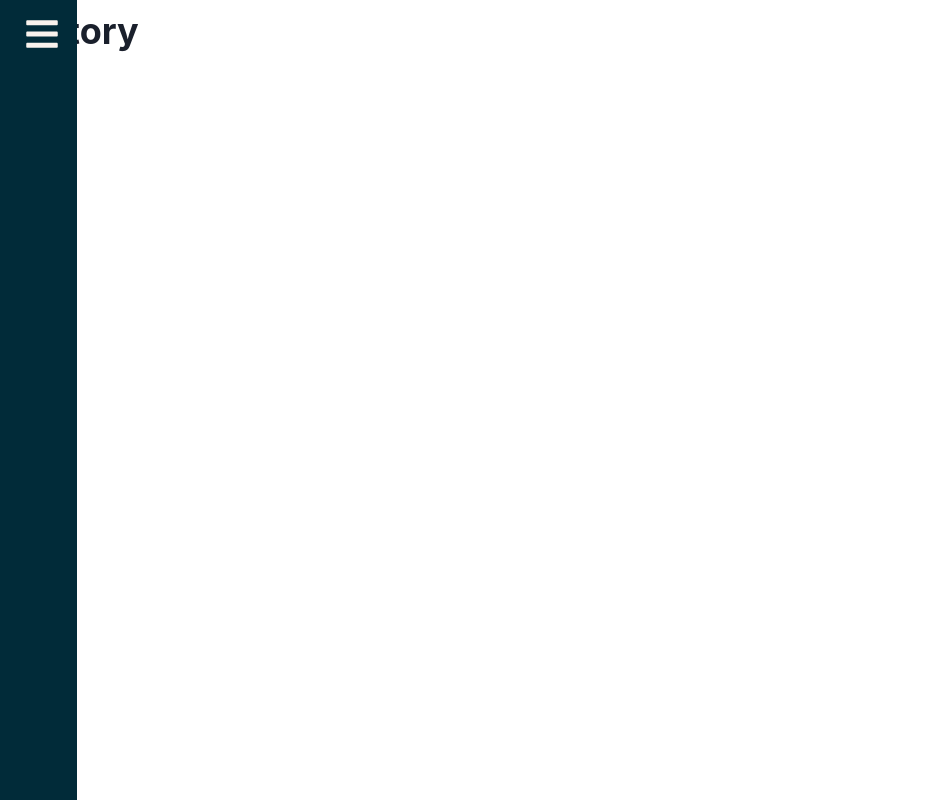
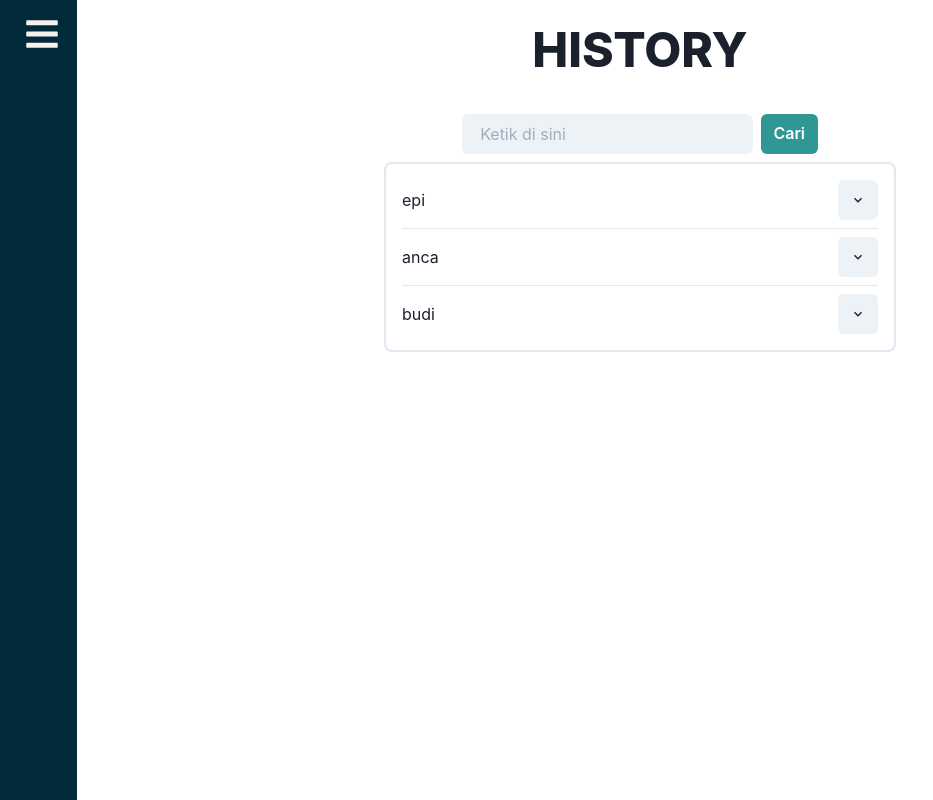
Before and after one commit to apwic/dna-pattern-matching, a React (Create React App) app in the folder src/client/: page /history in a window 1280 px wide. Shown: the whole page, without its empty margins (0-933 px from the left). Built offline with nearby package versions, Linux system fonts and the light colour scheme; a web font is replaced by a local one.

Commit message:
history page intialization

```diff
--- /dev/null
+++ b/src/client/src/components/HistoryStack.js
@@ -0,0 +1,44 @@
+import React from 'react'
+import {HStack, IconButton, VStack, Text, StackDivider, Spacer} from '@chakra-ui/react'
+import {MdExpandMore} from 'react-icons/md'
+
+function HistoryStack() {
+    const history = [
+        {
+            id: 1,
+            body: 'epi'
+        },
+        {
+            id: 2,
+            body: 'anca'
+        },
+        {
+            id: 3,
+            body: 'budi'
+        },
+    ]
+    return(
+        <VStack
+            divider={<StackDivider />}
+            borderColor='gray.200'
+            borderWidth='2px'
+            p = '4'
+            borderRadius='lg'
+            w='100%'
+            maxW={{base: '90vww', sm: '80vw', md: '50vw', lg: '40vw'}}
+            alignItems='stretch'
+        >
+            {history.map(item => (
+                <HStack key={item.id}>
+                    <Text>{item.body}</Text>
+                    <Spacer/>
+                    <IconButton icon={<MdExpandMore/>}/>
+                </HStack>
+
+            ))}
+        </VStack>
+    )
+}
+
+
+export default HistoryStack
--- /dev/null
+++ b/src/client/src/components/Search.js
@@ -0,0 +1,18 @@
+import React from 'react'
+import {Button, HStack, Input} from '@chakra-ui/react'
+
+function Search() {
+    function handleSubmit(e){
+
+    }
+    return (
+        <form onSubmit={handleSubmit}>
+            <HStack>
+                <Input variant='filled' placeholder='Ketik di sini' />
+                <Button colorScheme='teal' variant='solid'>Cari</Button>
+            </HStack>
+        </form>
+    )
+    }
+
+export default Search;
--- a/src/client/src/ui/layout/History.js
+++ b/src/client/src/ui/layout/History.js
@@ -1,12 +1,22 @@
-import { Box, Flex, Spacer, Heading, Image } from "@chakra-ui/react";
+import { Box, Flex, Spacer, Heading, Image, VStack } from "@chakra-ui/react";
 import React from "react";
+import HistoryStack from '../../components/HistoryStack';
+import Search from '../../components/Search';
 
 function HistoryPage(){
-    return (
-        <div className='history'>
-          <Heading>History</Heading>
-        </div>
-      );
+  return (
+    <VStack p={4}>
+      <Heading
+      mb='8'
+      fontWeight='extrabold'
+      size='2xl'
+      >
+        HISTORY
+      </Heading>
+      <Search/>
+      <HistoryStack/>
+    </VStack>
+  );
 }
 
 export default HistoryPage;
```
